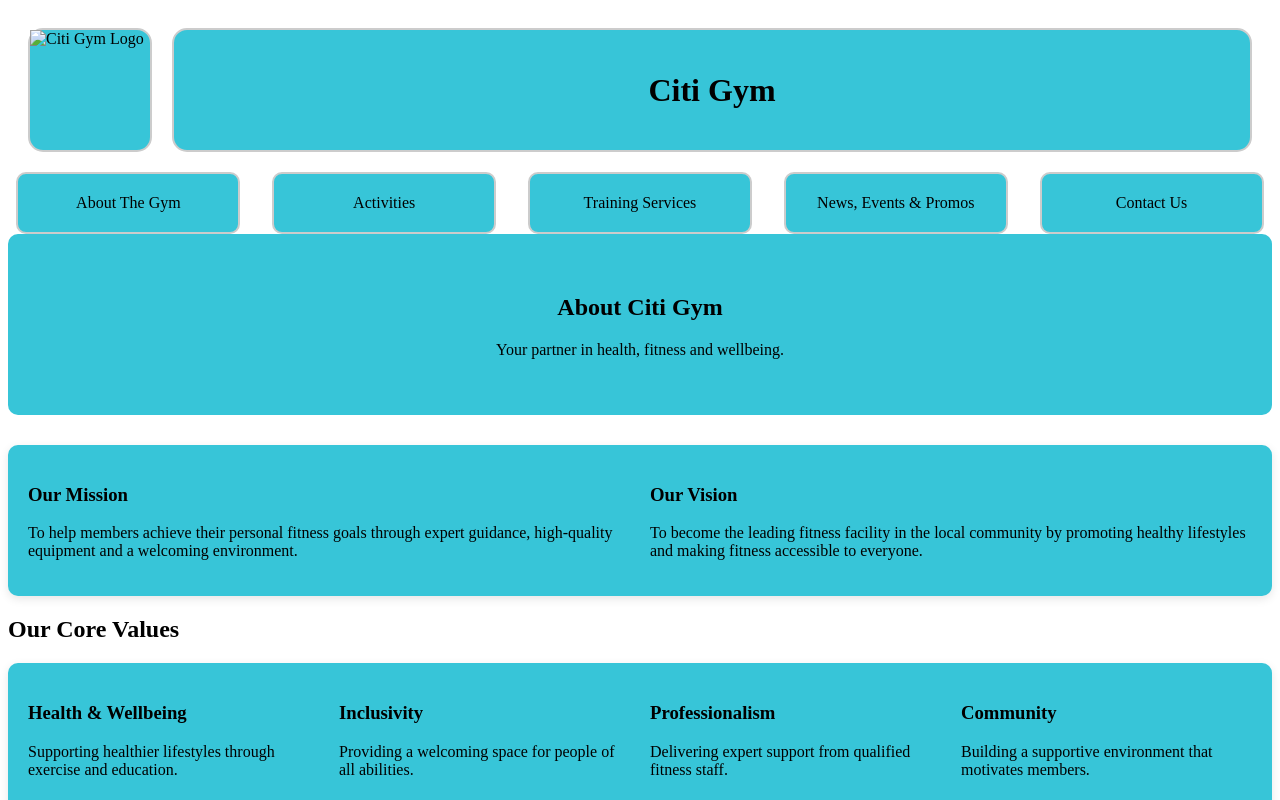
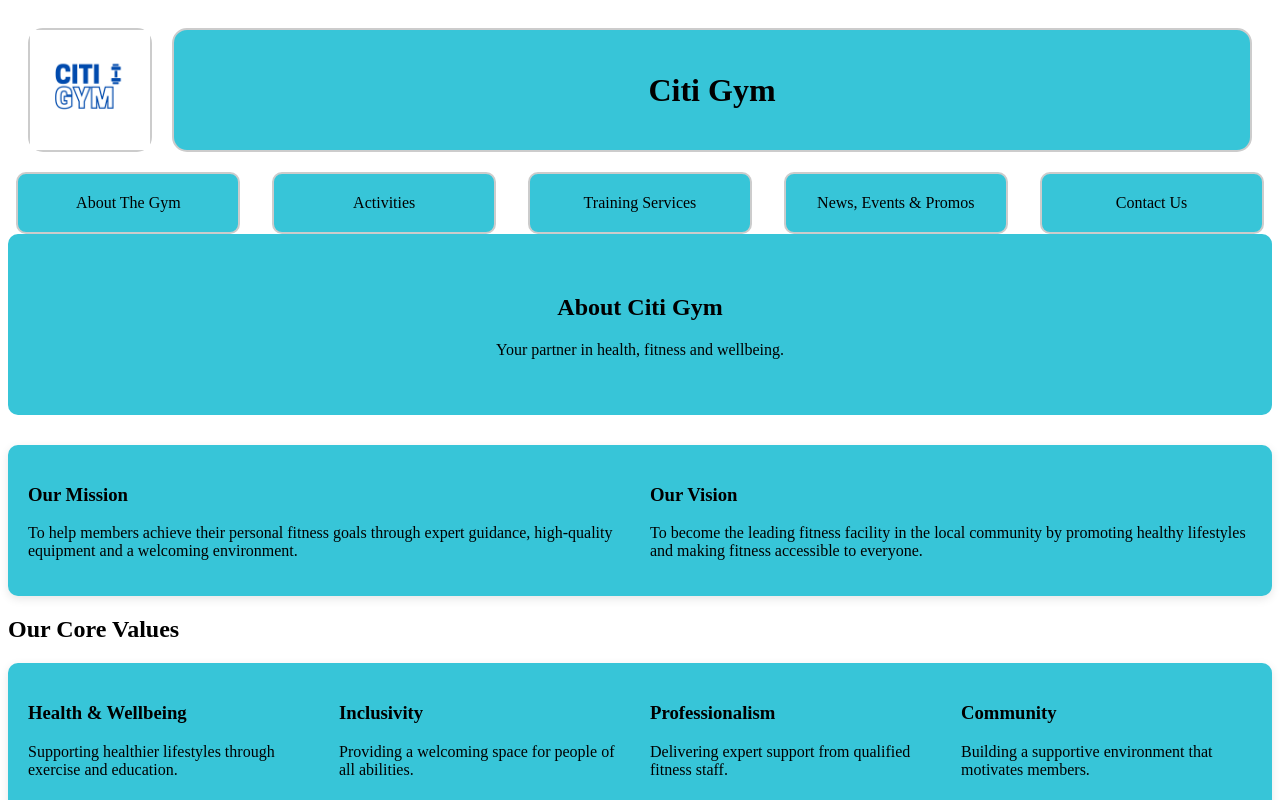
Before and after one commit to 30031442/CitiGymWebsite, a plain HTML site: page about.html in a window 1280 px wide. Shown: the top 800 px of the page. Drawn offline with Linux system fonts and the light colour scheme.

Commit message:
Update logo image source in about.html

```diff
--- a/about.html
+++ b/about.html
@@ -4,7 +4,7 @@
 <header class="top-header">
 
     <div class="logo-box">
-        <img src="images/citigymlogo.png" alt="Citi Gym Logo">
+        <img src="citigymlogo.png" alt="Citi Gym Logo">
     </div>
 
     <div class="banner-box">
```
